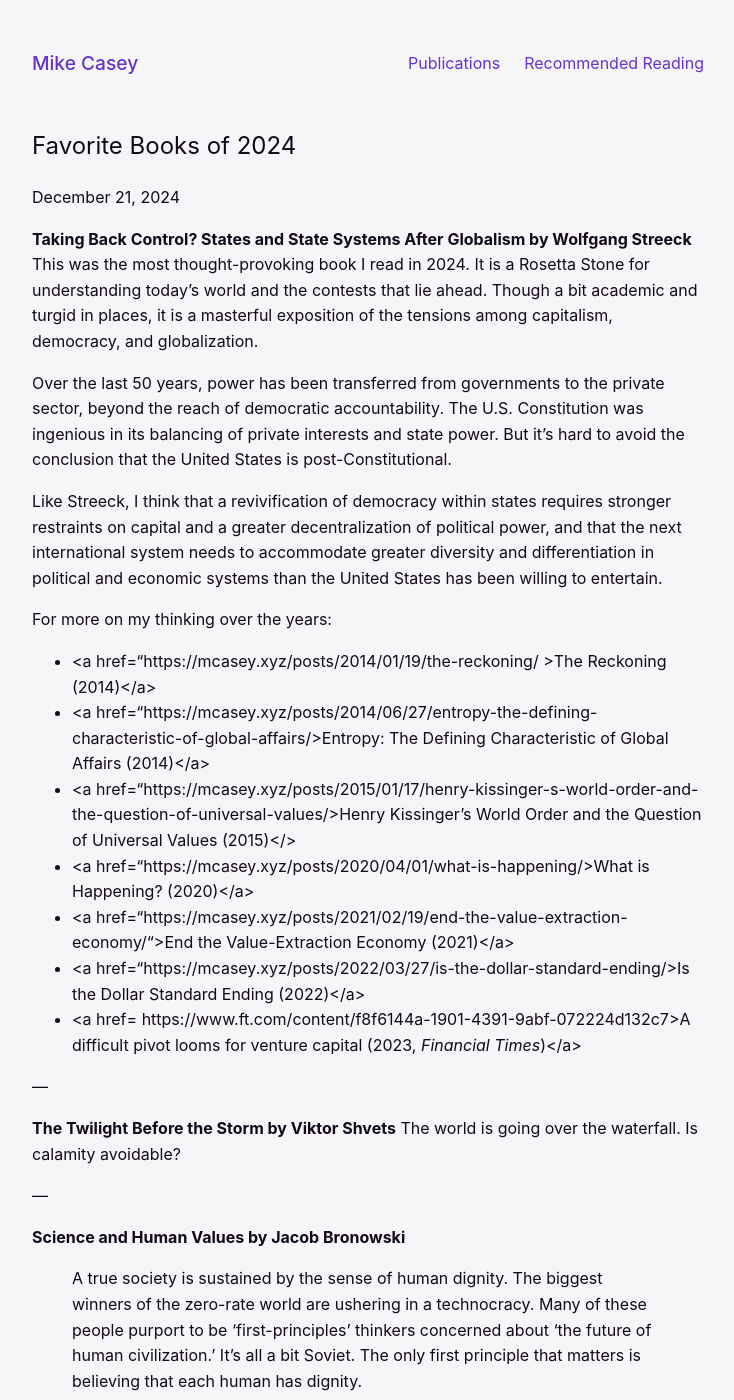
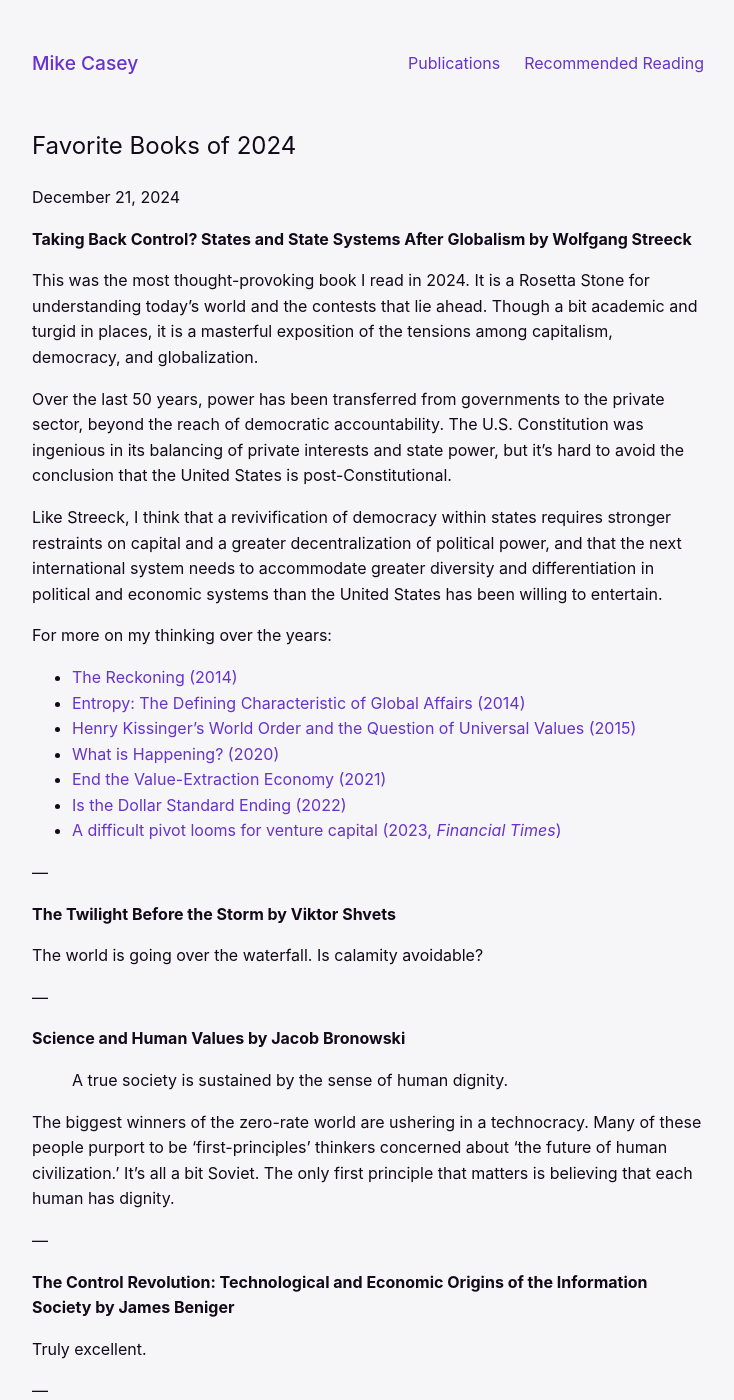
Before and after one commit to miguelito4/casey.github.io, a Jekyll site: the page built from _posts/2024-12-21-favorite-books-of-2024.md, in a window 1280 px wide and 1400 px high. Shown: the whole window, without its empty margins (272-1006 px from the left). Built offline with Jekyll 4.4.1, drawn with Linux system fonts in a browser that asks for light colours; some of the changed lines change nothing that is shown.

Commit message:
Update post to fix hyperlinks

```diff
--- a/_posts/2024-12-21-favorite-books-of-2024.md
+++ b/_posts/2024-12-21-favorite-books-of-2024.md
@@ -1,74 +1,86 @@
 ---
 layout: post
 title: "Favorite Books of 2024"
-date: 2024-12-21 11:00:00 +0000
+date: 2024-12-21 10:40:25 +0000
 tags: favorites
 ---
 
+
 **Taking Back Control? States and State Systems After Globalism by Wolfgang Streeck**
+
 This was the most thought-provoking book I read in 2024.  It is a Rosetta Stone for understanding today’s world and the contests that lie ahead. Though a bit academic and turgid in places, it is a masterful exposition of the tensions among capitalism, democracy, and globalization.
 
-Over the last 50 years, power has been transferred from governments to the private sector, beyond the reach of democratic accountability. The U.S. Constitution was ingenious in its balancing of private interests and state power. But it’s hard to avoid the conclusion that the United States is post-Constitutional.
+Over the last 50 years, power has been transferred from governments to the private sector, beyond the reach of democratic accountability. The U.S. Constitution was ingenious in its balancing of private interests and state power, but it’s hard to avoid the conclusion that the United States is post-Constitutional.
 
 Like Streeck, I think that a revivification of democracy within states requires stronger restraints on capital and a greater decentralization of political power, and that the next international system needs to accommodate greater diversity and differentiation in political and economic systems than the United States has been willing to entertain.
 
 For more on my thinking over the years:
 
-* <a href=“https://mcasey.xyz/posts/2014/01/19/the-reckoning/ >The Reckoning (2014)</a>
-* <a href=“https://mcasey.xyz/posts/2014/06/27/entropy-the-defining-characteristic-of-global-affairs/>Entropy: The Defining Characteristic of Global Affairs (2014)</a>
-* <a href=“https://mcasey.xyz/posts/2015/01/17/henry-kissinger-s-world-order-and-the-question-of-universal-values/>Henry Kissinger’s World Order and the Question of Universal Values (2015)</>
-* <a href=“https://mcasey.xyz/posts/2020/04/01/what-is-happening/>What is Happening? (2020)</a>
-* <a href=“https://mcasey.xyz/posts/2021/02/19/end-the-value-extraction-economy/“>End the Value-Extraction Economy (2021)</a>
-* <a href=“https://mcasey.xyz/posts/2022/03/27/is-the-dollar-standard-ending/>Is the Dollar Standard Ending (2022)</a>
-* <a href= https://www.ft.com/content/f8f6144a-1901-4391-9abf-072224d132c7>A difficult pivot looms for venture capital (2023, *Financial Times*)</a>
+* [The Reckoning (2014)](https://mcasey.xyz/posts/2014/01/19/the-reckoning/)
+* [Entropy: The Defining Characteristic of Global Affairs (2014)](https://mcasey.xyz/posts/2014/06/27/entropy-the-defining-characteristic-of-global-affairs/)
+* [Henry Kissinger’s World Order and the Question of Universal Values (2015)](https://mcasey.xyz/posts/2015/01/17/henry-kissinger-s-world-order-and-the-question-of-universal-values/)
+* [What is Happening? (2020)](https://mcasey.xyz/posts/2020/04/01/what-is-happening/)
+* [End the Value-Extraction Economy (2021)](https://mcasey.xyz/posts/2021/02/19/end-the-value-extraction-economy/)
+* [Is the Dollar Standard Ending (2022)](https://mcasey.xyz/posts/2022/03/27/is-the-dollar-standard-ending/)
+* [A difficult pivot looms for venture capital (2023, *Financial Times*)](https://www.ft.com/content/f8f6144a-1901-4391-9abf-072224d132c7)
 
 —
 
 **The Twilight Before the Storm by Viktor Shvets**
+
 The world is going over the waterfall. Is calamity avoidable?
 
 —
 
 **Science and Human Values by Jacob Bronowski**
 > A true society is sustained by the sense of human dignity.
+
 The biggest winners of the zero-rate world are ushering in a technocracy. Many of these people purport to be ‘first-principles’ thinkers concerned about ‘the future of human civilization.’ It’s all a bit Soviet. The only first principle that matters is believing that each human has dignity.
 
 —
 
 **The Control Revolution: Technological and Economic Origins of the Information Society by James Beniger**
+
 Truly excellent.
 
 —
 
 **The Beginning of Infinity by David Deutsch**
+
 Great book on the evolution of progress through the quest for better explanations. Wish I had read this when I was younger.
 
 —
 
 **A Day in the Life of Abed Salama: Anatomy of a Jerusalem Tragedy by Nathan Thrall**
+
 Heartbreaking.
 
 —
 
 **Two Cheers for Anarchism by James Scott**
+
 Loved this.
 
 —
 
 **Blue Machine: How the Ocean Shapes Our World by Helen Czerski**
+
 Oceans are where the fight against climate change will be won or lost.
 
 —
 
 **The Catastrophist by Ronan Bennett**
+
 Picked this up after reading *The Lumumba Plot*. Excellent book.
 
 —
 
 **The Wager: A Tale of Shipwreck, Mutiny and Murder by David Grann**
+
 Absolutely riveting. Couldn’t put it down.
 
 —
 
 **Small Things Like These by Claire Keegan**
+
 Haunting.
```
